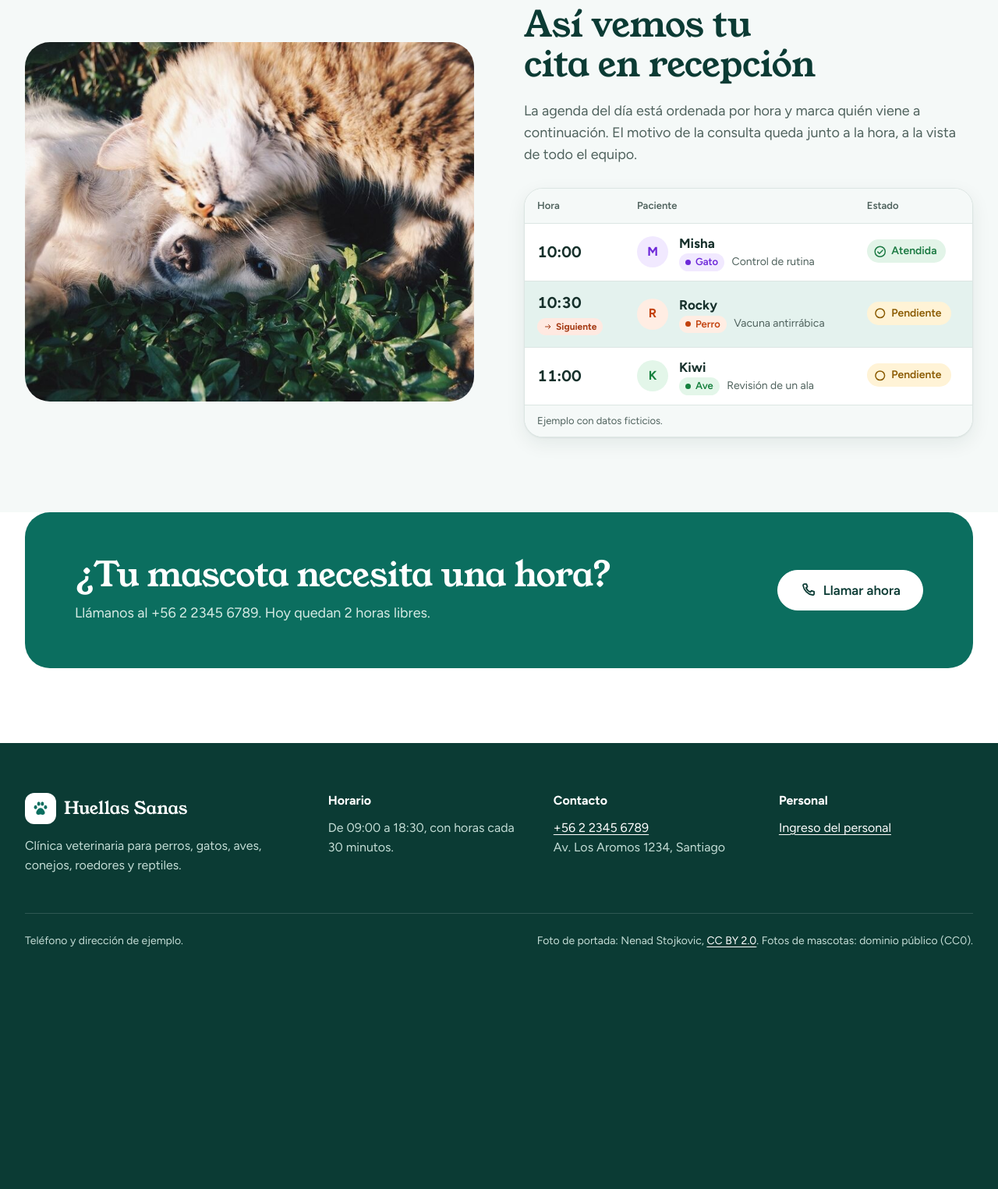
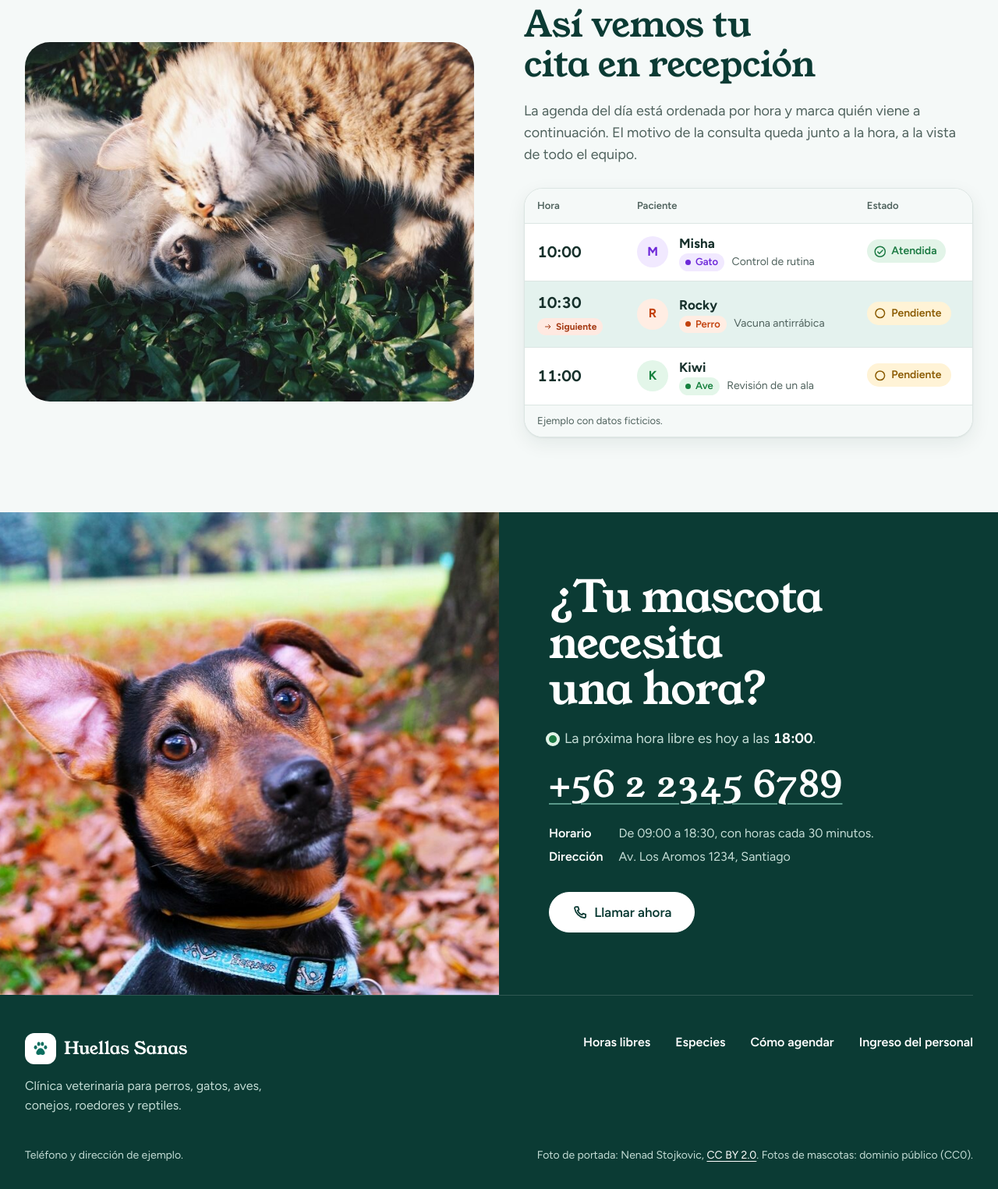
Before and after one commit to OsvaDev-HUB/Actividad-Obligatoria-Programacion-Backed, a Django app: page / in a window 1280 px wide. Shown: the part 3339-4864 px from the top of the page at 78% size. Before the commit the page ends 4554 px from the top, so only its background shows below. Run offline with Django 5.2, Linux system fonts and the light colour scheme; data that the repository does not hold is empty.

Commit message:
feat: Se cambia el cierre de la landing por una seccion de contacto con foto y la proxima hora libre

```diff
--- a/clinica/static/clinica/css/estilos.css
+++ b/clinica/static/clinica/css/estilos.css
@@ -1902,44 +1902,111 @@ a.bloque--libre:hover {
     font-size: 0.8125rem;
 }
 
-/* Llamado final */
-.llamado {
-    padding: 0 0 6rem;
-}
-
-.llamado__caja {
-    display: grid;
-    grid-template-columns: minmax(0, 1fr) auto;
-    gap: 2rem;
-    align-items: center;
-    padding: 3.5rem 4rem;
-    border-radius: 32px;
-    background: var(--verde);
+/* Cierre: espejo de la portada, foto a la izquierda y contacto sobre verde oscuro */
+.cierre {
+    display: grid;
+    grid-template-columns: minmax(0, 1fr) minmax(0, 1fr);
+    min-height: 36rem;
+    background: var(--verde-oscuro);
     color: var(--blanco);
 }
 
-.llamado h2 {
+.cierre__foto {
+    position: relative;
+    min-height: 24rem;
+}
+
+.cierre__foto img {
+    position: absolute;
+    inset: 0;
+    width: 100%;
+    height: 100%;
+    object-fit: cover;
+    object-position: 40% center;
+}
+
+.cierre__texto {
+    display: grid;
+    align-content: center;
+    justify-items: start;
+    gap: 1.25rem;
+    /* El texto termina alineado con el contenedor de las demás secciones */
+    padding: 5rem max(1rem, calc((100vw - var(--ancho)) / 2)) 5rem 4rem;
+}
+
+.cierre h2 {
+    max-width: 14ch;
     color: var(--blanco);
-    font-size: clamp(2rem, 3.6vw, 2.75rem);
-}
-
-.llamado p {
-    margin-top: 0.75rem;
-    color: #d7ebe5;
+    font-size: clamp(2.25rem, 4.4vw, 3.75rem);
+    line-height: 1.05;
+}
+
+.cierre__proxima {
+    display: flex;
+    align-items: center;
+    gap: 0.625rem;
+    color: #c4ddd6;
     font-size: 1.125rem;
 }
 
-.llamado :focus-visible {
+.cierre__proxima strong {
+    color: var(--blanco);
+    font-variant-numeric: tabular-nums;
+}
+
+/* El teléfono grande es un enlace para llamar */
+.cierre__telefono {
+    color: var(--blanco);
+    font-family: var(--titulos);
+    font-size: clamp(2rem, 3.6vw, 3rem);
+    line-height: 1.1;
+    font-variant-numeric: tabular-nums;
+    text-decoration: underline;
+    text-decoration-color: rgba(143, 214, 194, 0.6);
+    text-decoration-thickness: 2px;
+    text-underline-offset: 0.18em;
+}
+
+.cierre__telefono:hover {
+    color: #8fd6c2;
+}
+
+.cierre__datos {
+    display: grid;
+    grid-template-columns: auto minmax(0, 1fr);
+    gap: 0.375rem 1.25rem;
+    margin: 0.25rem 0 0.75rem;
+    color: #c4ddd6;
+}
+
+.cierre__datos div {
+    display: contents;
+}
+
+.cierre__datos dt {
+    color: var(--blanco);
+    font-weight: 600;
+}
+
+.cierre__datos dd {
+    margin: 0;
+}
+
+.cierre :focus-visible {
     outline-color: var(--blanco);
 }
 
-/* Pie de página */
+/* Pie: sigue en el mismo verde, separado solo por una línea */
 .pie {
-    padding: 4rem 0 2rem;
     background: var(--verde-oscuro);
     color: #c4ddd6;
 }
 
+.pie .envoltura {
+    padding: 3rem 0 2rem;
+    border-top: 1px solid rgba(255, 255, 255, 0.15);
+}
+
 .pie a {
     color: var(--blanco);
 }
@@ -1948,26 +2015,33 @@ a.bloque--libre:hover {
     outline-color: var(--blanco);
 }
 
-.pie__columnas {
-    display: grid;
-    grid-template-columns: 1.4fr 1fr 1fr 1fr;
-    gap: 2.5rem;
+.pie__fila {
+    display: flex;
+    flex-wrap: wrap;
+    align-items: flex-start;
+    justify-content: space-between;
+    gap: 2rem;
 }
 
 .pie__marca p {
-    max-width: 32ch;
+    max-width: 34ch;
     margin-top: 1rem;
 }
 
-.pie h3 {
-    margin-bottom: 0.75rem;
-    color: var(--blanco);
-    font-size: 1rem;
-}
-
-.pie dl,
-.pie dd {
-    margin: 0;
+.pie__enlaces {
+    display: flex;
+    flex-wrap: wrap;
+    gap: 0.75rem 2rem;
+}
+
+.pie__enlaces a {
+    font-weight: 600;
+    text-decoration: none;
+}
+
+.pie__enlaces a:hover {
+    color: #8fd6c2;
+    text-decoration: underline;
 }
 
 .pie__abajo {
@@ -1975,9 +2049,7 @@ a.bloque--libre:hover {
     flex-wrap: wrap;
     justify-content: space-between;
     gap: 1rem;
-    margin-top: 3rem;
-    padding-top: 1.5rem;
-    border-top: 1px solid rgba(255, 255, 255, 0.15);
+    margin-top: 2.5rem;
     font-size: 0.875rem;
 }
 
--- a/clinica/templates/clinica/inicio.html
+++ b/clinica/templates/clinica/inicio.html
@@ -251,25 +251,37 @@
     </div>
 </section>
 
-<section class="seccion llamado" aria-labelledby="titulo-llamado">
-    <div class="envoltura">
-        <div class="llamado__caja">
-            <div>
-                <h2 id="titulo-llamado">¿Tu mascota necesita una hora?</h2>
-                <p>Llámanos al {{ contacto.telefono }}.{% with hoy=horas_libres.0 %}{% if hoy and hoy.es_hoy %} Hoy quedan {{ hoy.total }} hora{{ hoy.total|pluralize }} libre{{ hoy.total|pluralize }}.{% endif %}{% endwith %}</p>
-            </div>
-            <a class="boton boton--blanco boton--grande" href="{{ contacto.telefono_enlace }}">
-                {% include "clinica/icono.html" with nombre="telefono" %}Llamar ahora
-            </a>
-        </div>
+{# Cierre: foto a sangre a la izquierda y el contacto con la próxima hora libre real #}
+<section class="cierre" id="contacto" aria-labelledby="titulo-cierre">
+    <div class="cierre__foto">
+        <img src="{% static 'clinica/img/perro-hojas.jpg' %}" alt="Perro de orejas grandes mirando a la cámara entre hojas de otoño" width="1024" height="739" loading="lazy">
+    </div>
+    <div class="cierre__texto">
+        <h2 id="titulo-cierre">¿Tu mascota necesita una hora?</h2>
+        {% with dia=horas_libres.0 %}
+        {% if dia %}
+        <p class="cierre__proxima">
+            <span class="punto-vivo" aria-hidden="true"></span>
+            <span>La próxima hora libre es {% if dia.es_hoy %}hoy{% elif dia.es_manana %}mañana{% else %}el {{ dia.fecha|date:"l j" }}{% endif %} a las <strong>{{ dia.horas.0|time:"H:i" }}</strong>.</span>
+        </p>
+        {% endif %}
+        {% endwith %}
+        <a class="cierre__telefono" href="{{ contacto.telefono_enlace }}">{{ contacto.telefono }}</a>
+        <dl class="cierre__datos">
+            <div><dt>Horario</dt><dd>De 09:00 a 18:30, con horas cada 30 minutos.</dd></div>
+            <div><dt>Dirección</dt><dd>{{ contacto.direccion }}</dd></div>
+        </dl>
+        <a class="boton boton--blanco boton--grande" href="{{ contacto.telefono_enlace }}">
+            {% include "clinica/icono.html" with nombre="telefono" %}Llamar ahora
+        </a>
     </div>
 </section>
 {% endblock %}
 
 {% block pie %}
-<footer class="pie" id="contacto">
+<footer class="pie">
     <div class="envoltura">
-        <div class="pie__columnas">
+        <div class="pie__fila">
             <div class="pie__marca">
                 <a class="logo logo--claro" href="{% url 'inicio' %}">
                     <span class="logo__marca">{% include "clinica/logo.html" %}</span>
@@ -277,27 +289,16 @@
                 </a>
                 <p>Clínica veterinaria para perros, gatos, aves, conejos, roedores y reptiles.</p>
             </div>
-            <div>
-                <h3>Horario</h3>
-                <p>De 09:00 a 18:30, con horas cada 30 minutos.</p>
-            </div>
-            <div>
-                <h3>Contacto</h3>
-                <dl>
-                    <dt class="solo-lector">Teléfono</dt>
-                    <dd><a href="{{ contacto.telefono_enlace }}">{{ contacto.telefono }}</a></dd>
-                    <dt class="solo-lector">Dirección</dt>
-                    <dd>{{ contacto.direccion }}</dd>
-                </dl>
-            </div>
-            <div>
-                <h3>Personal</h3>
+            <nav class="pie__enlaces" aria-label="Pie de página">
+                <a href="#horas">Horas libres</a>
+                <a href="#especies">Especies</a>
+                <a href="#pasos">Cómo agendar</a>
                 {% if user.is_authenticated %}
                 <a href="{% url 'citas_dia' %}">Ir a la agenda</a>
                 {% else %}
                 <a href="{% url 'ingresar' %}">Ingreso del personal</a>
                 {% endif %}
-            </div>
+            </nav>
         </div>
         <div class="pie__abajo">
             <p>Teléfono y dirección de ejemplo.</p>
```
Also changed, not shown: other parts of clinica/static/clinica/css/estilos.css (+27 -15 lines).
